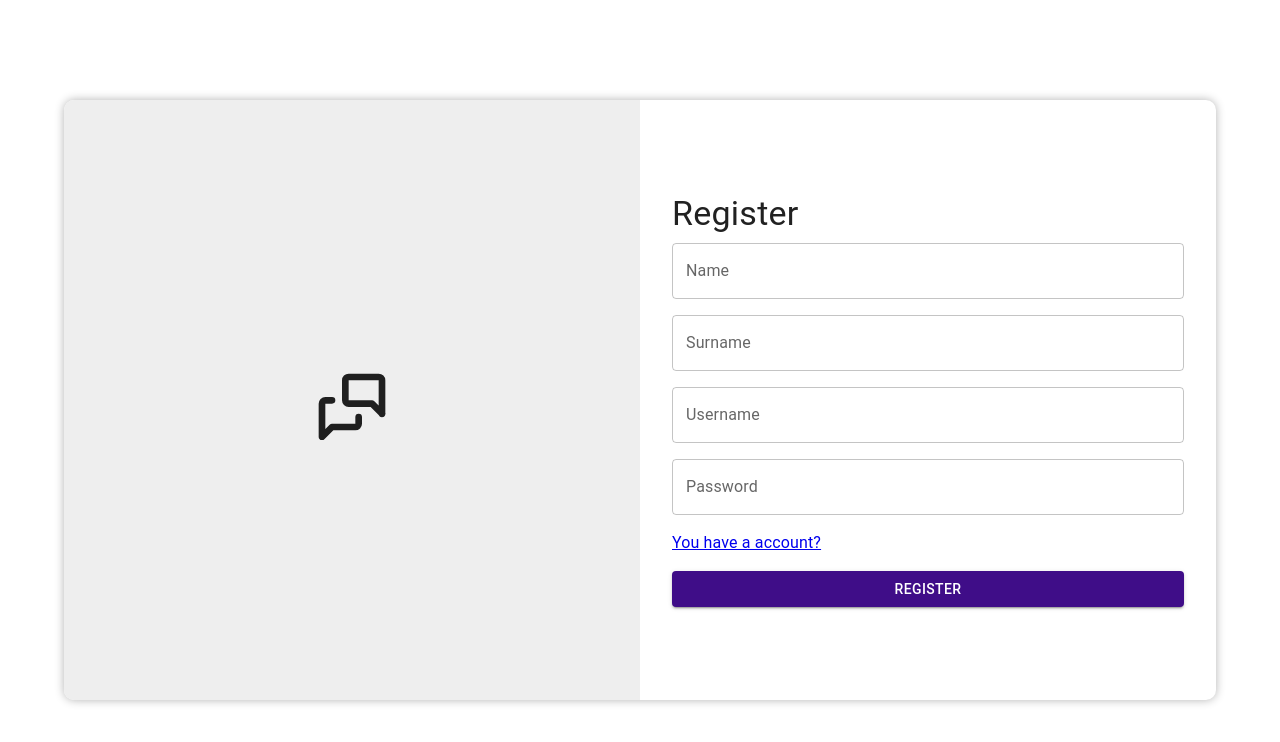
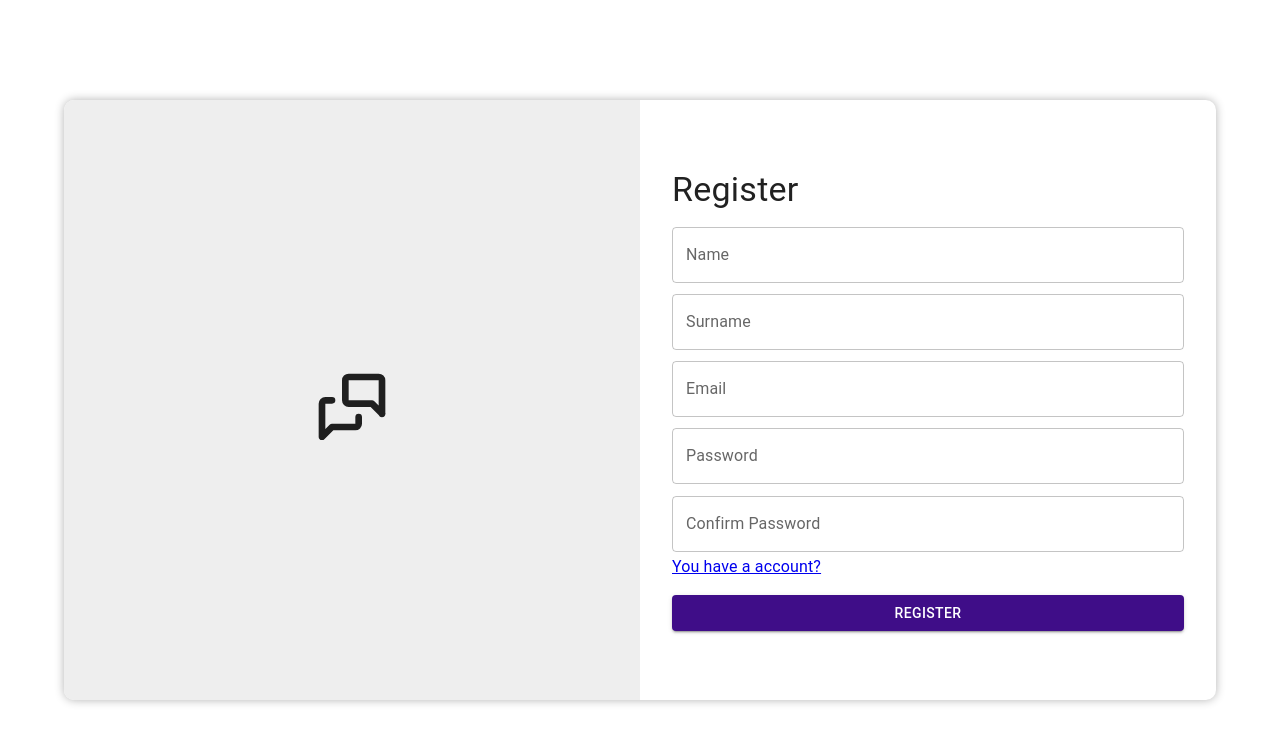
Before and after one commit to ravanzakaryali/ChatApp.React, a React (Create React App) app: page /auth/register in a window 1280 px wide. Shown: the top 742 px of the page. Built offline with nearby package versions, Linux system fonts and the light colour scheme.

Commit message:
refactor: modified regsiter component

```diff
--- a/src/pages/auth/Register.js
+++ b/src/pages/auth/Register.js
@@ -1,17 +1,22 @@
-import React from 'react'
+import React, { useEffect } from 'react'
 import Form from '../../components/Item/Form'
 import { Button, FormControl, TextField, Typography } from '@mui/material'
-import { Link } from 'react-router-dom'
+import { Link, useNavigate } from 'react-router-dom'
 import { useForm } from 'react-hook-form'
 import { authRegister } from '../../store/actions/authActions'
 import { connect } from 'react-redux'
 
 
 const Register = (props) => {
-    const { registerForm } = props;
+    const { registerForm, registerResult } = props;
+    const navigate = useNavigate();
     const { register, handleSubmit, formState: { errors } } = useForm();
     const onSubmit = data => registerForm(data);
-
+    useEffect(() => {
+        if (registerResult?.isRegitser === true) {
+            navigate('login');
+        }
+    }, [navigate, registerResult])
     return (
         <Form onSubmit={handleSubmit(onSubmit)}>
             <Typography
@@ -25,30 +30,41 @@ const Register = (props) => {
 
                 <TextField
                     {...register("name", { required: true })}
-                    sx={{ marginBottom: '1rem' }} id="name" label="Name" variant="outlined" />
-                {errors.userName && <Typography color="red">Username is required</Typography>}
+                    sx={{
+                        margin: '0.5rem 0 0.2rem 0',
+                    }} id="name" label="Name" variant="outlined" />
+                {errors.name && <Typography color="red">Username is required</Typography>}
 
                 <TextField
-
                     {...register("surname", { required: true })}
                     sx={{
-                        marginBottom: '1rem',
+                        margin: '0.5rem 0 0.2rem 0',
                     }} id="surname" label="Surname" variant="outlined" />
                 {errors.surname && <Typography color="red">Surname is required</Typography>}
 
                 <TextField
-                    {...register("username", { required: true })}
+                    {...register("email", { required: true, pattern: /^[\w-\.]+@([\w-]+\.)+[\w-]{2,4}$/ })}
                     sx={{
-                        marginBottom: '1rem',
-                    }} id="username" label="Username" variant="outlined" />
-                {errors.username && <Typography color="red">Username is required</Typography>}
+                        margin: '0.5rem 0 0.2rem 0',
+                    }} type="email" id="email" label="Email" variant="outlined" />
+                {errors.email?.type === 'required' && <Typography color="red">Email is required</Typography>}
+                {errors.email?.type === 'pattern' && <Typography color="red">example@gmail.com</Typography>}
 
                 <TextField
                     {...register("password", { required: true, })}
                     sx={{
-                        marginBottom: '1rem',
-                    }} id="password" label="Password" variant="outlined" />
+                        margin: '0.5rem 0 0.2rem 0',
+                    }} type='password' id="password" label="Password" variant="outlined" />
                 {errors.password && <Typography color="red">Password is required</Typography>}
+
+                <TextField
+                    {...register("confirmPassword", {
+                        required: true,
+                    })}
+                    sx={{
+                        margin: '0.5rem 0 0.2rem 0',
+                    }} type="password" id="confirmPassword" label="Confirm Password" variant="outlined" />
+                {errors.confirmPassword && <Typography color="red">Confirm Password is required</Typography>}
 
                 <FormControl sx={{ marginBottom: '1rem' }}>
                     <Link
@@ -65,7 +81,7 @@ const Register = (props) => {
 
 const mapStateToProps = (state) => {
     return {
-        registerError: state.registerReducer,
+        registerResult: state.registerReducer,
     };
 };
 const mapDispatchToProps = (dispatch) => {
--- a/src/store/actions/authActions.js
+++ b/src/store/actions/authActions.js
@@ -43,6 +43,7 @@ export function authRegister(registerState) {
         let url = `${baseUrl}/autheticate/register`;
         axios.post(url, registerState, header)
             .then((res) => {
+                console.log(res)
                 dispatch(registerSuccess(res.data));
             }).catch((error) => {
                 dispatch(registerError(error));
--- a/src/store/reducers/authReducers.js
+++ b/src/store/reducers/authReducers.js
@@ -44,7 +44,8 @@ export function registerReducer(state = initialState.registerInfo, action) {
             return {
                 ...state,
                 loading: false,
-                data: action.payload
+                data: action.payload,
+                isRegister: true,
             }
         case actionTypes.USER_REGISTER_ERROR:
             return {
```
